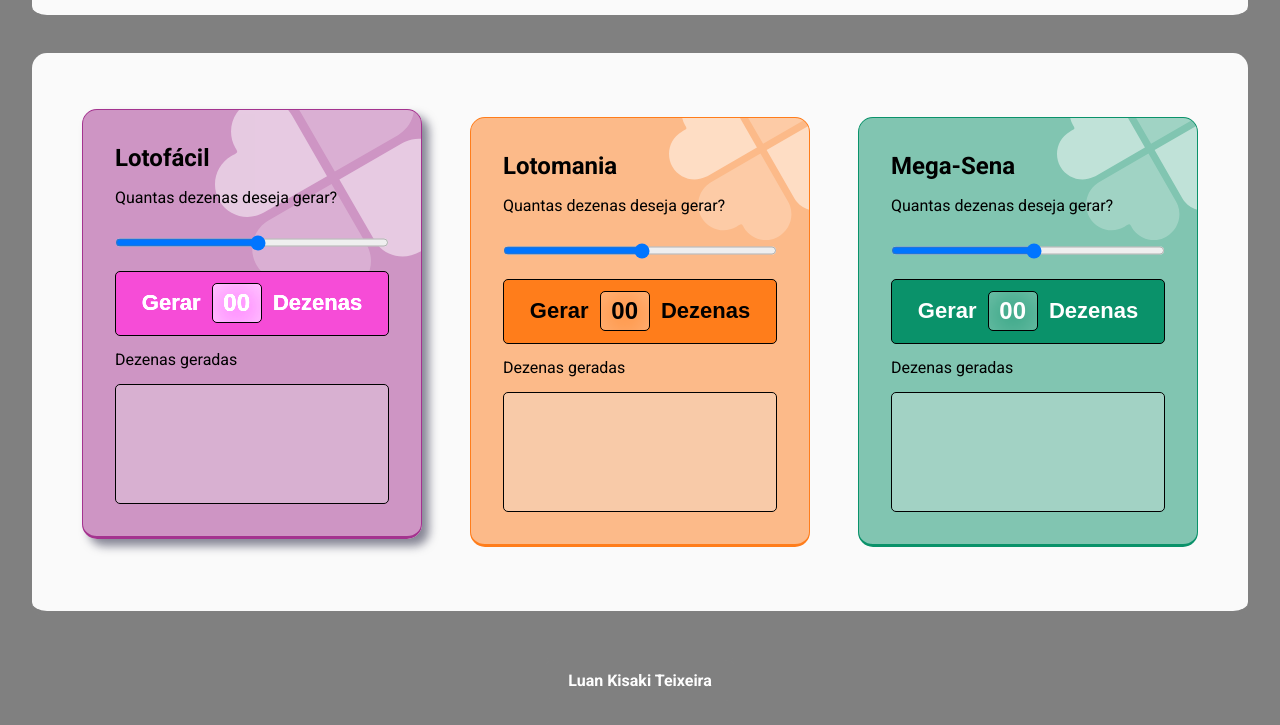
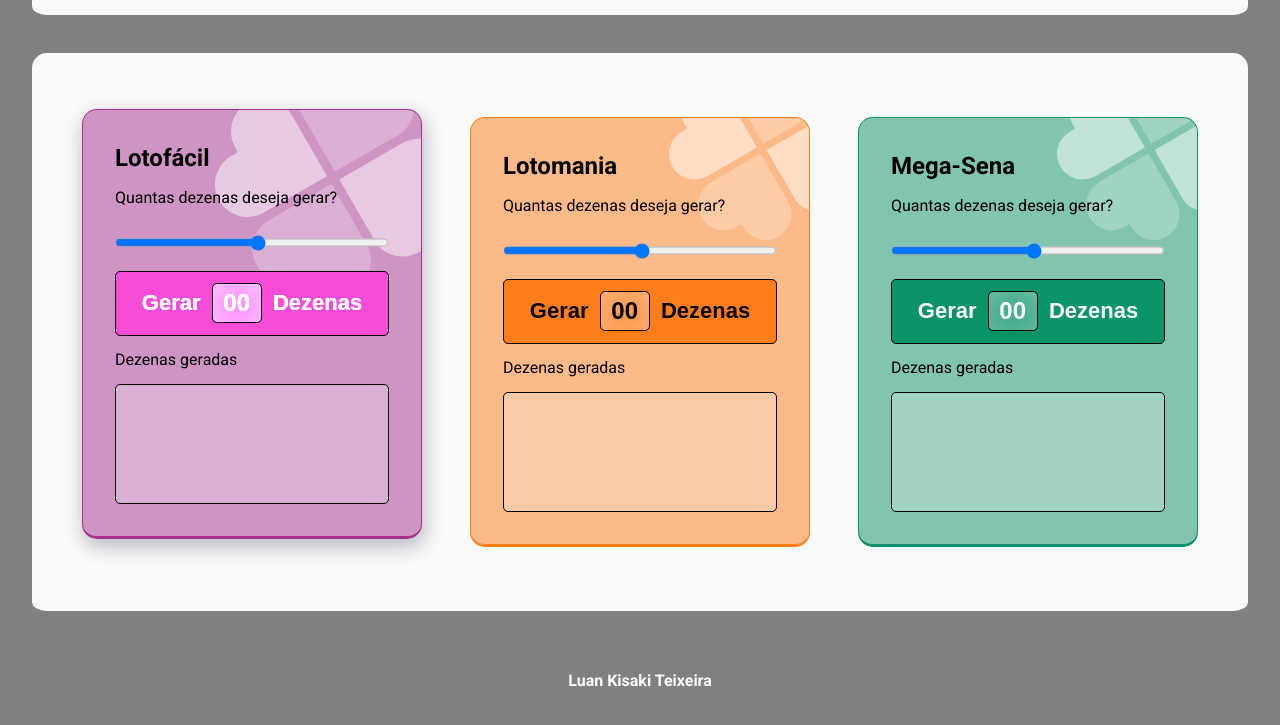
Before and after one commit to LuanKisaki/Gerador-de-dezenas, a website: page index.html in a window 1280 px wide. In both pictures the pointer is over the element 252 px from the left and 473 px from the top of the page. Shown: the part 141-866 px from the top of the page. Drawn offline with Linux system fonts and the light colour scheme.

Commit message:
style: fix adjustment

```diff
--- a/styles.css
+++ b/styles.css
@@ -135,7 +135,7 @@
 
 .card:hover {
   translate: 0 -8px;
-  box-shadow: 7px 7px 10px rgba(20, 20, 50, 0.5);
+  box-shadow: 2px 7px 20px rgba(20, 20, 50, 0.3);
   background-size: 70%;
 }
 
```
